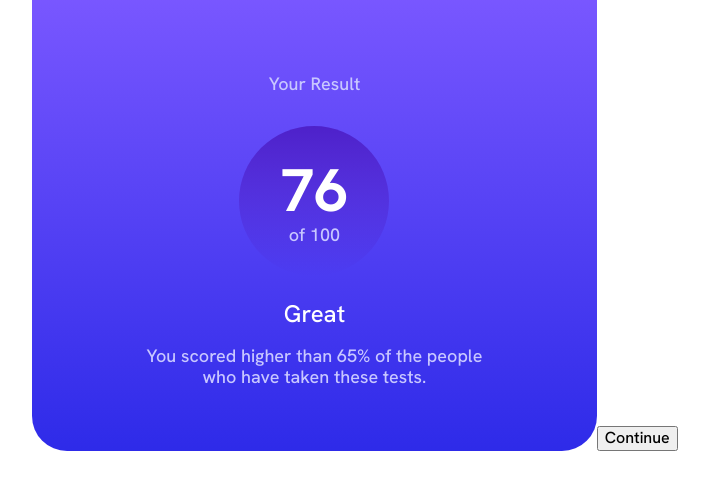
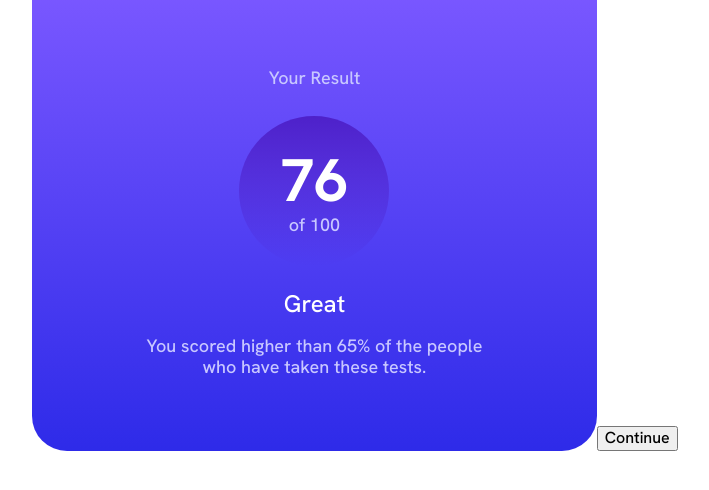
Before and after one commit to Barenbik/results-summary-component, a plain HTML site: page index.html in a window 1280 px wide. Shown: the whole page, without its empty margins (285-994 px from the left). Drawn offline with nearby package versions, Linux system fonts and the light colour scheme.

Commit message:
Fix spacing issues in result-container

```diff
--- a/style.css
+++ b/style.css
@@ -35,12 +35,11 @@ h1 {
 }
 
 .result-container h1 {
-  padding-top: 1rem;
+  padding: 1rem;
   font-weight: 500;
 }
 
 .score-container {
-  margin-top: 1.25rem;
   border-radius: 50%;
   height: 150px;
   width: 150px;
@@ -80,6 +79,7 @@ h1 {
 
 .result-description {
   width: 60%;
+  padding-bottom: 1rem;
 }
 
 @media (min-width: 768px) {
```
